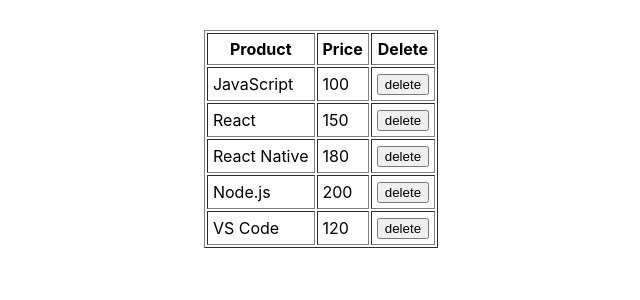
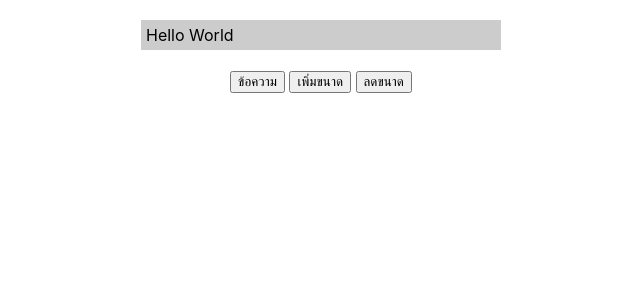
Before and after one commit to SennnssYuu/app1, a React (Create React App) app: page / in a window 1280 px wide. Shown: the top 300 px of the page, without its empty margins (319-959 px from the left). Built offline with nearby package versions, Linux system fonts and the light colour scheme.

Commit message:
create state-func.js
create state-func.js

```diff
--- a/src/App.js
+++ b/src/App.js
@@ -1,6 +1,6 @@
 import React from 'react'
-import RefsArray from './refs-array'
+import MessageBox from './state-func'
 function App() {
-   return <RefsArray/>
+   return <MessageBox/>
 }
 export default  App;
--- /dev/null
+++ b/src/state-func.js
@@ -0,0 +1,31 @@
+import React, {useState} from 'react'
+export default function MessageBox() {
+    let [text, setText] = useState('Hello World')
+    let [size, setSize] = React.useState(16)
+    const onClickSetText = () => {
+        let t = prompt('กำหนดข้อความ')
+        if (t) {
+            setText(t)
+        }
+    }
+    const onClickZoomIn = () => {
+        let newSize = size + 1
+        setSize(newSize)
+    }
+    let msgboxSyle = {
+        display: 'inline-block',
+        width: 350,
+        fontSize: size, //ใช้ค่าจาก State
+        backgroundColor: '#ccc',
+        padding: 5,
+        textAlign: 'left'
+    }
+    return (
+        <div style={{textAlign:'center', marginTop:20}}>
+        <div style={msgboxSyle}>{text}</div><br/><br/>
+        <button onClick={onClickSetText}>ข้อความ</button>&nbsp;
+        <button onClick={onClickZoomIn}>เพิ่มขนาด</button>&nbsp;
+        <button onClick={() => setSize(size - 1)}>ลดขนาด</button>
+        </div>
+    )
+}
```
